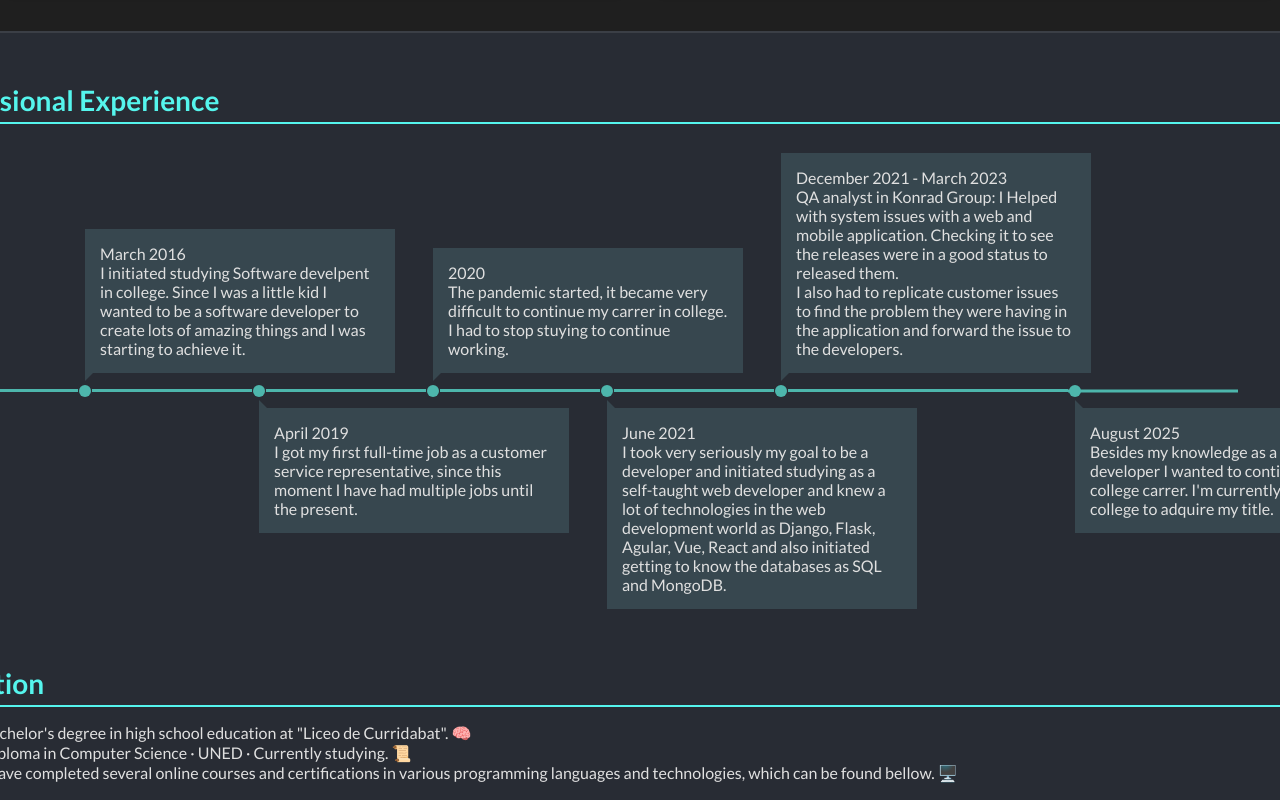
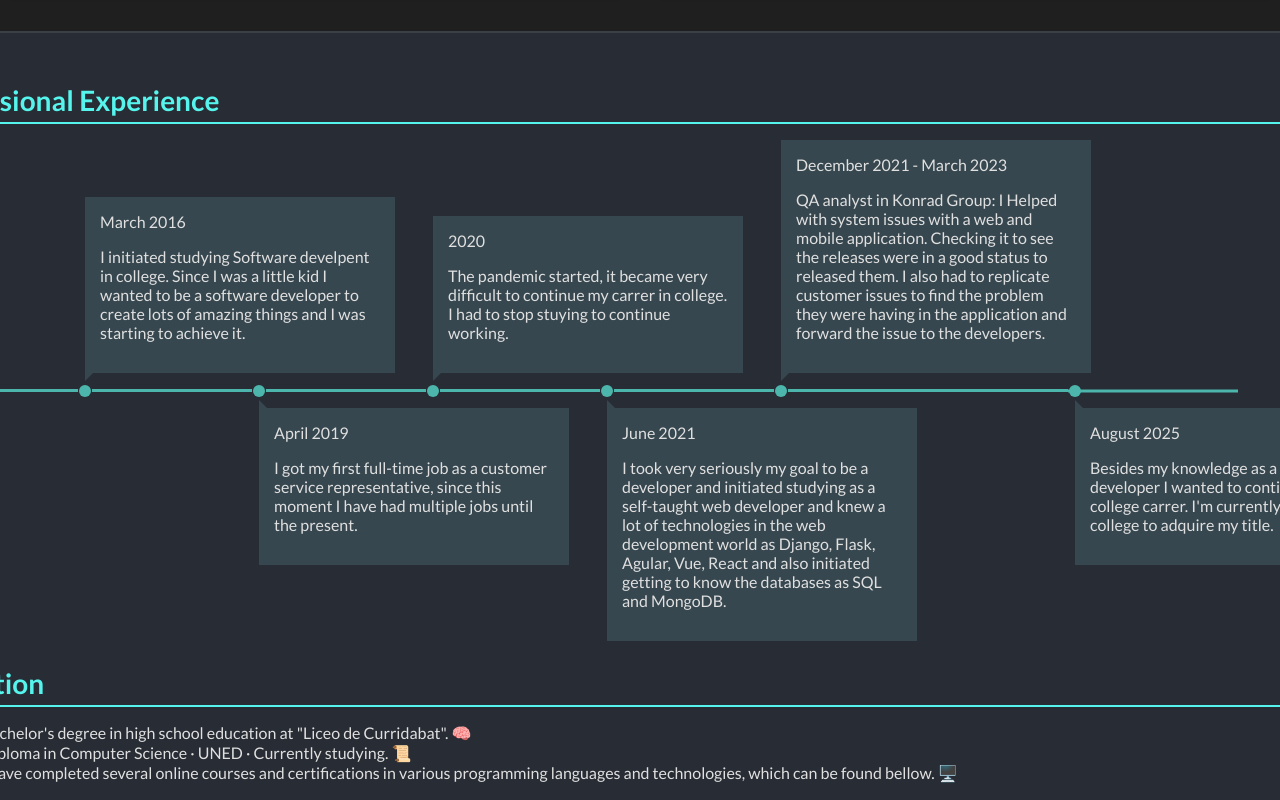
Before and after one commit to SourlyX/portfolio, a React (Create React App) app: page /about in a window 1280 px wide. Shown: the part 840-1640 px from the top of the page. Built offline with nearby package versions, Linux system fonts and the light colour scheme.

Commit message:
se eliminan multiples warnings del ptoyecto

```diff
--- a/package.json
+++ b/package.json
@@ -13,7 +13,7 @@
     "postcss": "^8.4.31",
     "react": "^18.2.0",
     "react-dom": "^18.2.0",
-    "react-helmet": "^6.1.0",
+    "react-helmet-async": "^2.0.5",
     "react-router-dom": "^6.14.1",
     "react-scripts": "^5.0.1",
     "styled-components": "^6.0.3",
--- a/src/App.js
+++ b/src/App.js
@@ -12,7 +12,7 @@ import ToDoList from "./components/projects/ToDoList"
 import Restarurante from "./Restaurante/Restaurante"
 import Pokedex from "./components/projects/pokeapi/Pokedex"
 import "./index.css"
-import { Helmet } from "react-helmet"
+import { HelmetProvider } from "react-helmet-async"
 import { Routes, Route } from "react-router-dom"
 
 const MainApp = styled.div`
@@ -146,11 +146,11 @@ function App() {
 
   return (
     <MainApp>
-      <Helmet>
+      <HelmetProvider>
         <link rel="preconnect" href="https://fonts.googleapis.com"/>
-        <link rel="preconnect" href="https://fonts.gstatic.com" crossorigin/>
+        <link rel="preconnect" href="https://fonts.gstatic.com" crossOrigin="anonymous"/>
         <link href="https://fonts.googleapis.com/css2?family=Lato:ital,wght@0,400;0,700;1,400;1,700&display=swap" rel="stylesheet"/>
-      </Helmet>
+      </HelmetProvider>
       <Navbar items={navbarItems} contactRef={contactRef} />
       <ScrollToTop/>
       <Routes>
--- a/src/components/Certification.js
+++ b/src/components/Certification.js
@@ -49,6 +49,11 @@ const CredentialId = styled.p`
   color: #E0E0E0;
 `
 
+const fadeIn = keyframes`
+  0% { opacity: 0; transform: scale(0.9); }
+  100% { opacity: 1; transform: scale(1); }
+`
+
 const ImageContainer = styled.div`
   width: 100%;
   height: 100%;
@@ -66,11 +71,6 @@ const ImageContainer = styled.div`
 const Image = styled.img`
   max-width: 90%;
   max-height: 90%;
-`
-
-const fadeIn = keyframes`
-  0% { opacity: 0; transform: scale(0.9); }
-  100% { opacity: 1; transform: scale(1); }
 `
 
 const Certification = ({ title, company, date, credentialId, imagePath }) => {
@@ -94,7 +94,7 @@ const Certification = ({ title, company, date, credentialId, imagePath }) => {
           <CredentialId>Credential ID: {credentialId}</CredentialId>
         </>
       )}
-      <ImageContainer show={showImage}>
+      <ImageContainer $show={showImage}>
         <Image src={imagePath} alt="Credential Image" />
       </ImageContainer>
     </CertificationContainer>
--- a/src/components/routes/TimeLine.js
+++ b/src/components/routes/TimeLine.js
@@ -117,58 +117,18 @@ const Arrow = styled.button`
   `}
 `
 
-const TimeLine = () => {
+const TimeLine = ({ timestamps }) => {
 return (
       <Timeline>
         <ol>
-          <li>
+          {timestamps.map((time, index) => (
+            <li key={index}>
             <div>
-              <time>March 2016</time>
-              <br/>I initiated studying Software develpent in college. Since I was a
-              little kid I wanted to be a software developer to create lots of amazing
-              things and I was starting to achieve it.
+              <time>{time.time}</time>
+              <br/><p>{time.description}</p>
             </div>
-          </li>
-          <li>
-            <div>
-              <time>April 2019</time>
-              <br/>I got my first full-time job as a customer service representative,
-              since this moment I have had multiple jobs until the present.
-            </div>
-          </li>
-          <li>
-            <div>
-              <time>2020</time>
-              <br/>The pandemic started, it became very difficult to continue my carrer
-              in college. I had to stop stuying to continue working.
-            </div>
-          </li>
-          <li>
-            <div>
-              <time>June 2021</time>
-              <br/>I took very seriously my goal to be a developer and initiated studying
-              as a self-taught web developer and knew a lot of technologies in the web
-              development world as Django, Flask, Agular, Vue, React and also initiated
-              getting to know the databases as SQL and MongoDB.
-            </div>
-          </li>
-          <li>
-            <div>
-              <time>December 2021 - March 2023</time>
-              <br/>QA analyst in Konrad Group: I Helped with system issues with a
-              web and mobile application. Checking it to see the releases were in a
-              good status to released them.
-              <br/> I also had to replicate customer issues to find the problem they
-              were having in the application and forward the issue to the developers.
-            </div>
-          </li>
-          <li>
-            <div>
-              <time>August 2025</time>
-              <br/>Besides my knowledge as a sel-taught developer I wanted to continue with
-              my college carrer. I'm currently finishing college to adquire my title.
-            </div>
-          </li>
+            </li>
+          ))}
         </ol>
 
         {/*<Arrows>
```
Also changed, not shown: 1 other file (tests, documents, lock files or other folders).
